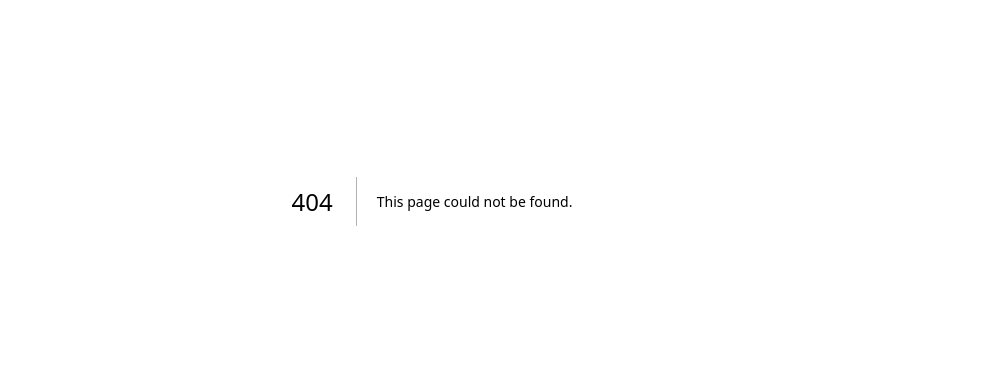
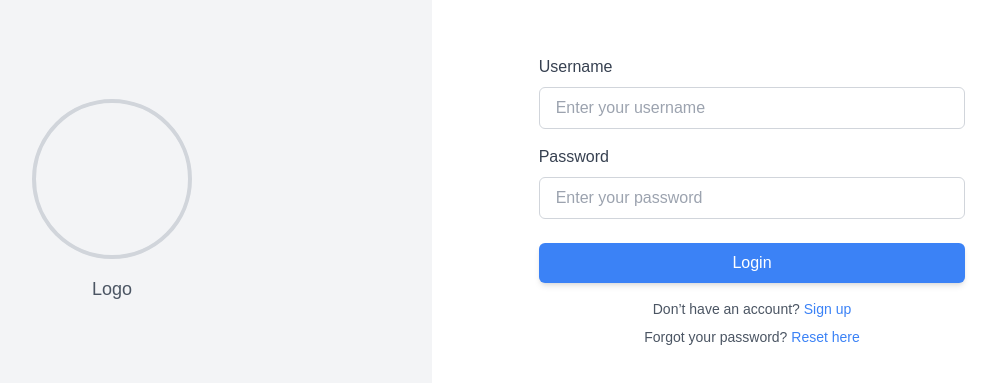
Before and after one commit to DevratPatel/HackUTDOmegaProject, a Next.js app in the folder main/: page /login in a window 1280 px wide. Before the commit this address had no page. Shown: the part 199-582 px from the top of the page, without its empty margins (208-1204 px from the left). Built offline with nearby package versions, Linux system fonts and the light colour scheme.

Commit message:
created basic login page with button and installed firebase

```diff
--- /dev/null
+++ b/main/app/login/page.tsx
@@ -0,0 +1,65 @@
+'use client';
+
+import React from 'react';
+
+export default function LoginPage() {
+    return (
+        <div className="flex h-screen">
+            {/* Left Side */}
+            <div className="w-1/2 bg-gray-100 flex items-center justify-center">
+                <div className="text-center">
+                    <div className="rounded-full border-4 border-gray-300 w-40 h-40 mx-auto"></div>
+                    <p className="mt-4 text-gray-600 text-lg">Logo</p>
+                </div>
+            </div>
+
+            {/* Right Side */}
+            <div className="w-1/2 flex flex-col justify-center items-center bg-white">
+                <form className="w-2/3 max-w-md">
+                    <div className="mb-4">
+                        <label htmlFor="username" className="block text-gray-700 mb-2">
+                            Username
+                        </label>
+                        <input
+                            id="username"
+                            type="text"
+                            placeholder="Enter your username"
+                            className="w-full px-4 py-2 border border-gray-300 rounded-md focus:outline-none focus:ring-2 focus:ring-blue-400"
+                        />
+                    </div>
+                    <div className="mb-6">
+                        <label htmlFor="password" className="block text-gray-700 mb-2">
+                            Password
+                        </label>
+                        <input
+                            id="password"
+                            type="password"
+                            placeholder="Enter your password"
+                            className="w-full px-4 py-2 border border-gray-300 rounded-md focus:outline-none focus:ring-2 focus:ring-blue-400"
+                        />
+                    </div>
+                    <button
+                        type="submit"
+                        className="w-full bg-blue-500 text-white py-2 rounded-md shadow-md hover:bg-blue-600"
+                    >
+                        Login
+                    </button>
+                    <div className="mt-4 text-center">
+                        <p className="text-gray-600 text-sm">
+                            Don’t have an account?{' '}
+                            <a href="/signup" className="text-blue-500 hover:underline">
+                                Sign up
+                            </a>
+                        </p>
+                        <p className="text-gray-600 text-sm mt-2">
+                            Forgot your password?{' '}
+                            <a href="/reset-password" className="text-blue-500 hover:underline">
+                                Reset here
+                            </a>
+                        </p>
+                    </div>
+                </form>
+            </div>
+        </div>
+    );
+}
--- a/main/package.json
+++ b/main/package.json
@@ -12,6 +12,7 @@
     "@emotion/react": "^11.13.3",
     "@emotion/styled": "^11.13.0",
     "@mui/material": "^6.1.7",
+    "firebase": "^11.0.2",
     "next": "15.0.3",
     "react": "^18.2.0",
     "react-dom": "^18.2.0"
```
Also changed, not shown: 1 other file (tests, documents, lock files or other folders).
